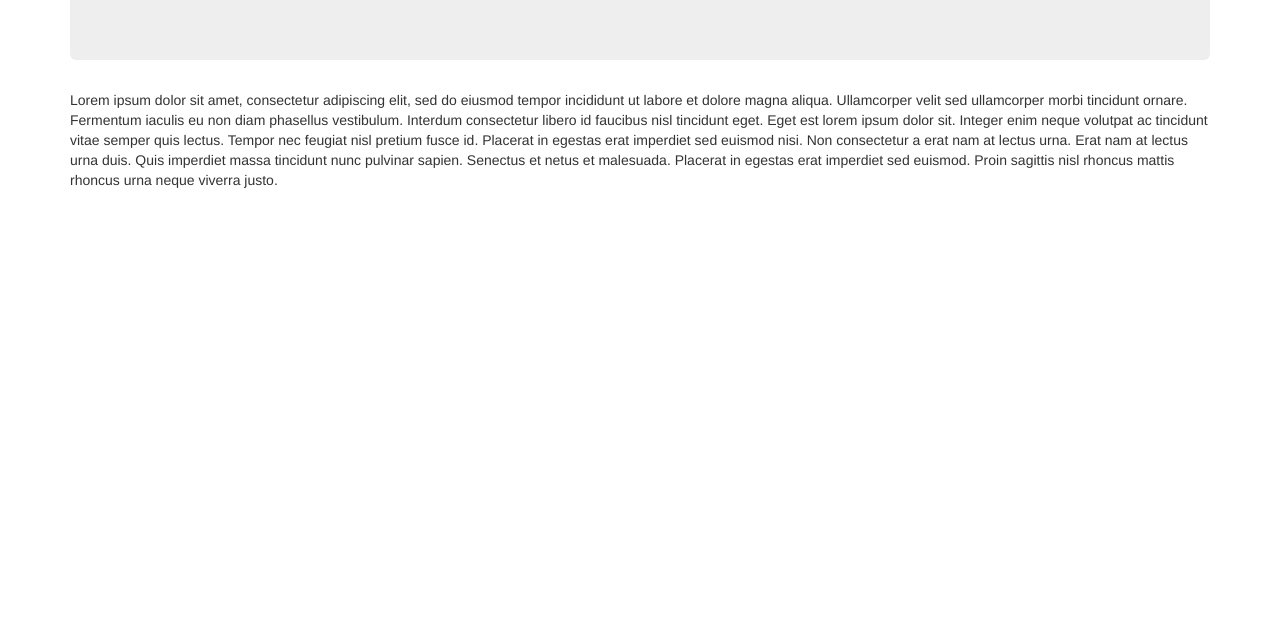
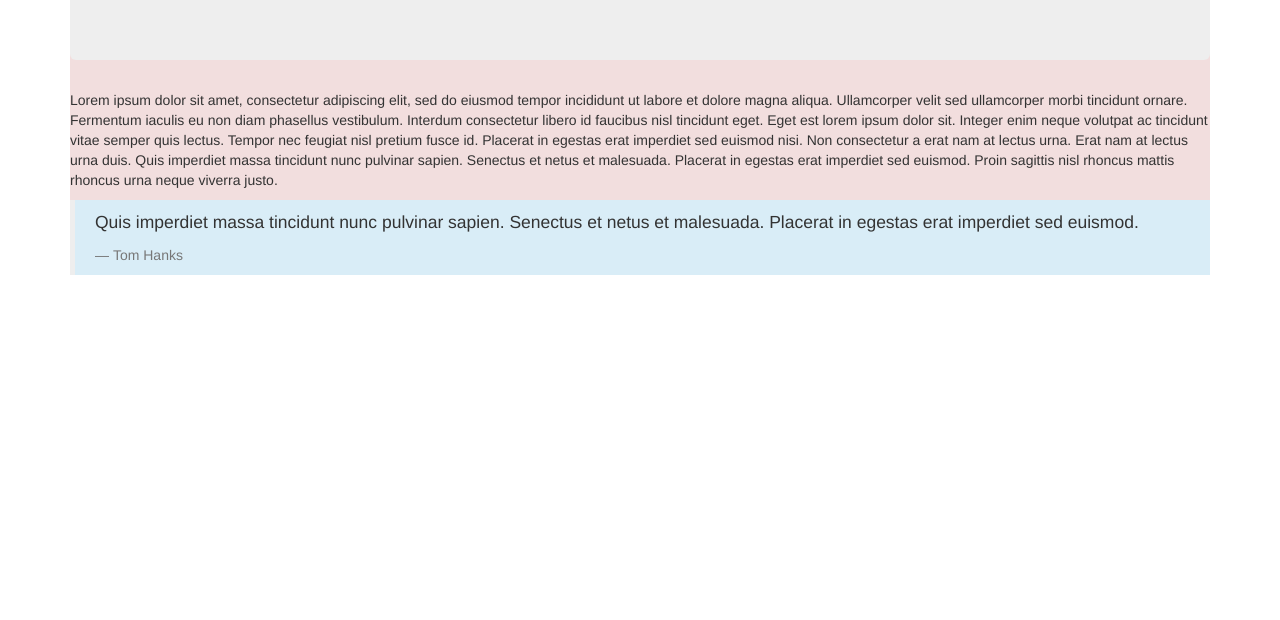
Before and after one commit to J-Michael-Brown/tie-you-bootstraps-on-Mars, a plain HTML site: page index.html in a window 1280 px wide. Shown: the part 180-800 px from the top of the page. Drawn offline with Linux system fonts and the light colour scheme.

Commit message:
add footnote and colors stying with bootstrap

```diff
--- a/index.html
+++ b/index.html
@@ -7,13 +7,18 @@
   </head>
   <body>
     <div class="container">
+      <div class="bg-danger">
         <div class="jumbotron">
           <h1>So You Wanna Go to Mars</h1>
           <p>where the sun is hot, the days are short and the population is a couple of robots!</p>
         </div>
-
         <p>Lorem ipsum dolor sit amet, consectetur adipiscing elit, sed do eiusmod tempor incididunt ut labore et dolore magna aliqua. Ullamcorper velit sed ullamcorper morbi tincidunt ornare. Fermentum iaculis eu non diam phasellus vestibulum. Interdum consectetur libero id faucibus nisl tincidunt eget. Eget est lorem ipsum dolor sit. Integer enim neque volutpat ac tincidunt vitae semper quis lectus. Tempor nec feugiat nisl pretium fusce id. Placerat in egestas erat imperdiet sed euismod nisi. Non consectetur a erat nam at lectus urna. Erat nam at lectus urna duis. Quis imperdiet massa tincidunt nunc pulvinar sapien. Senectus et netus et malesuada. Placerat in egestas erat imperdiet sed euismod. Proin sagittis nisl rhoncus mattis rhoncus urna neque viverra justo.
         </p>
+        <blockquote class="bg-info">
+          <p>Quis imperdiet massa tincidunt nunc pulvinar sapien. Senectus et netus et malesuada. Placerat in egestas erat imperdiet sed euismod.</p>
+          <footer>Tom Hanks</footer>
+        </blockquote>
+      </div>
     </div>
   </body>
 </html>
```
Lines whose indentation alone changed are shown as unchanged.
